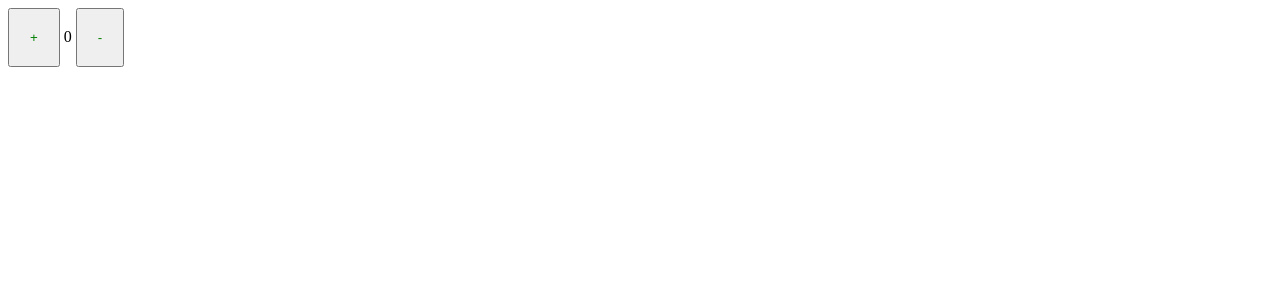
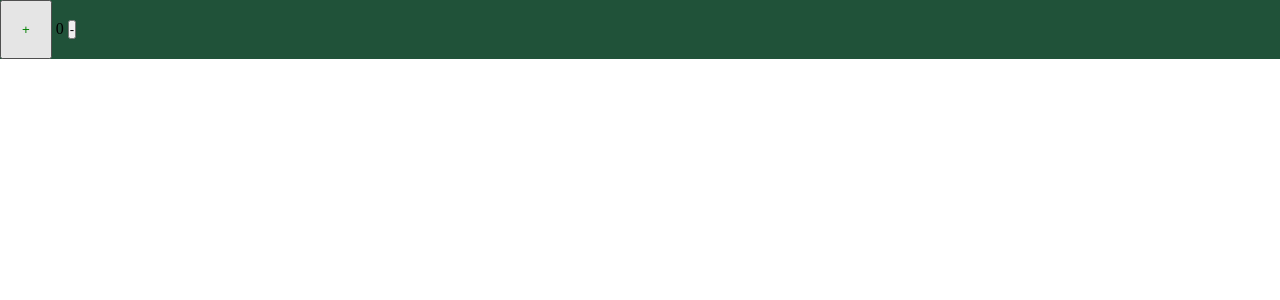
Before and after one commit to pshabanov/kino-home, a React app: page / in a window 1280 px wide. Shown: the top 300 px of the page. Built offline with nearby package versions, Linux system fonts and the light colour scheme.

Commit message:
separation scss modules and css files, hashing output css

```diff
--- a/package.json
+++ b/package.json
@@ -28,6 +28,7 @@
     "@types/webpack-dev-server": "^4.7.2",
     "css-loader": "^6.7.3",
     "html-webpack-plugin": "^5.5.0",
+    "mini-css-extract-plugin": "^2.7.2",
     "sass": "^1.57.1",
     "sass-loader": "^13.2.0",
     "style-loader": "^3.3.1",
--- /dev/null
+++ b/src/App.tsx
@@ -0,0 +1,13 @@
+import React from 'react'
+import { Counter } from './components/Counter'
+import './index.scss'
+
+const App = () => {
+    return (
+        <div className='app'>
+            <Counter/>
+        </div>
+    )
+}
+
+export default App
--- a/src/components/Counter.scss
+++ b/src/components/Counter.module.scss
@@ -1,4 +1,4 @@
-button {
+.btn {
     padding: 20px;
     color: green;
 }
--- a/src/components/Counter.tsx
+++ b/src/components/Counter.tsx
@@ -1,5 +1,5 @@
 import { useState } from 'react'
-import './Counter.scss'
+import classes from './Counter.module.scss'
 
 export const Counter = () => {
     const [count, setCounter] = useState(0)
@@ -15,7 +15,7 @@ export const Counter = () => {
 
     return (
         <div>
-            <button onClick={increment}>+</button> {count} <button onClick={decriment}>-</button>
+            <button className={classes.btn} onClick={increment}>+</button> {count} <button onClick={decriment}>-</button>
         </div>
     )
 }
--- /dev/null
+++ b/src/index.scss
@@ -0,0 +1,11 @@
+*,
+*:after,
+*:before{
+  margin: 0;
+  padding: 0;
+  box-sizing: border-box;
+}
+
+.app {
+  background-color: #205239;
+}
--- a/src/index.tsx
+++ b/src/index.tsx
@@ -1,9 +1,7 @@
 import { render } from 'react-dom'
-import { Counter } from './components/Counter'
+import App from './App'
 
 render(
-    <div>
-        <Counter/>
-    </div>,
+    <App />,
     document.getElementById('root')
 )
```
Also changed, not shown: global.d.ts (added, +7 -0 lines), 4 other files (tests, documents, lock files or other folders).
